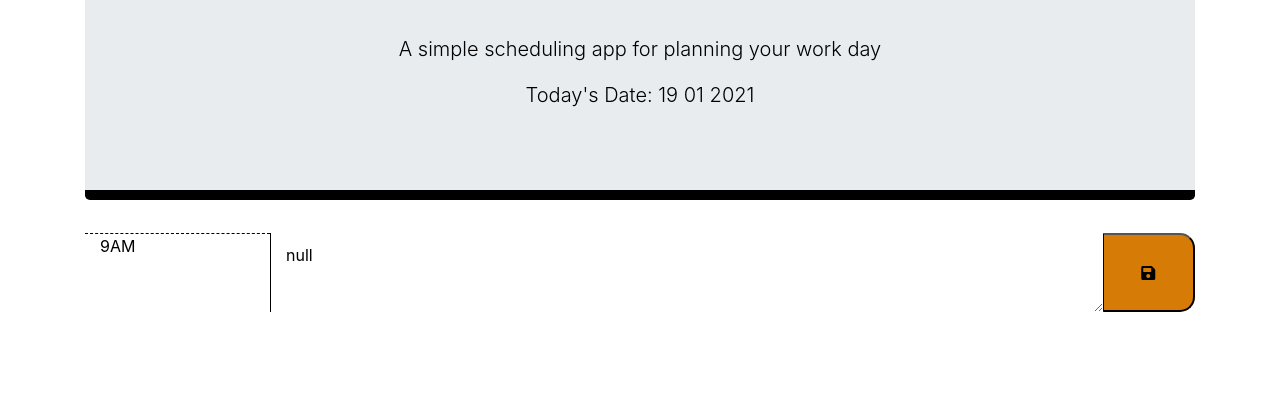
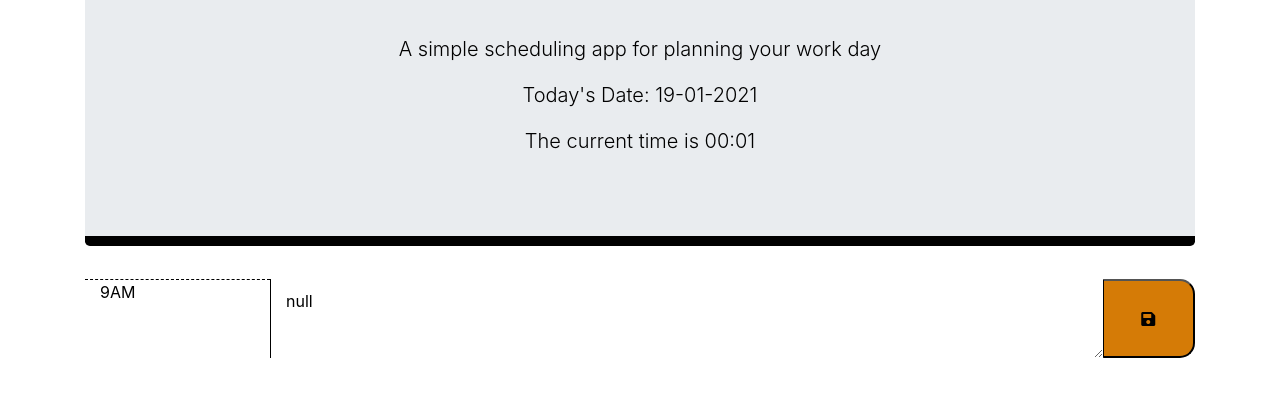
Before and after one commit to rorydavidtanner/hw5-dayplanner, a plain HTML site: page index.html in a window 1280 px wide. Shown: the part 172-568 px from the top of the page. Drawn offline with nearby package versions, Linux system fonts and the light colour scheme.

Commit message:
updated moment code to show current time, inserted starter code to show the current day

```diff
--- a/index.html
+++ b/index.html
@@ -24,7 +24,9 @@
         <p class="lead">A simple scheduling app for planning your work day</p>
         <!-- <p id="currentDay" class="lead"></p> -->
         <!--Container for moment.js output-->
+        <p id="currentToday" class="lead"></p>
         <p id="currentDay" class="lead"></p>
+        <p id="currentDayTime" class="lead"></p>
 
       <!-- <div id="displayMoment"></div>
       <div id="displayJsDate"></div> -->
--- a/script.js
+++ b/script.js
@@ -2,11 +2,26 @@
 var m = moment();
 
 //create a variable for the current date
-var currentDate = m.format("DD MM YYYY");
+var currentDate = m.format("DD-MM-YYYY");
+
+//create a variable for the current time
+
+var currentTime = m.format("HH:MM");
+
+//create a variable for the current day (today)
+
+var currentToday = moment().weekday();
 
 // Set date
 $("#currentDay").text("Today's Date: " + currentDate);
 
+//Set time
+$("#currentDayTime").text("The current time is " + currentTime);
+
+//Set today
+//$("#currentToday").text("Today is " + currentToday)
+
+// changes set today from the number of the day to the word of the day
 
 
 $(document).ready(function() {
```
